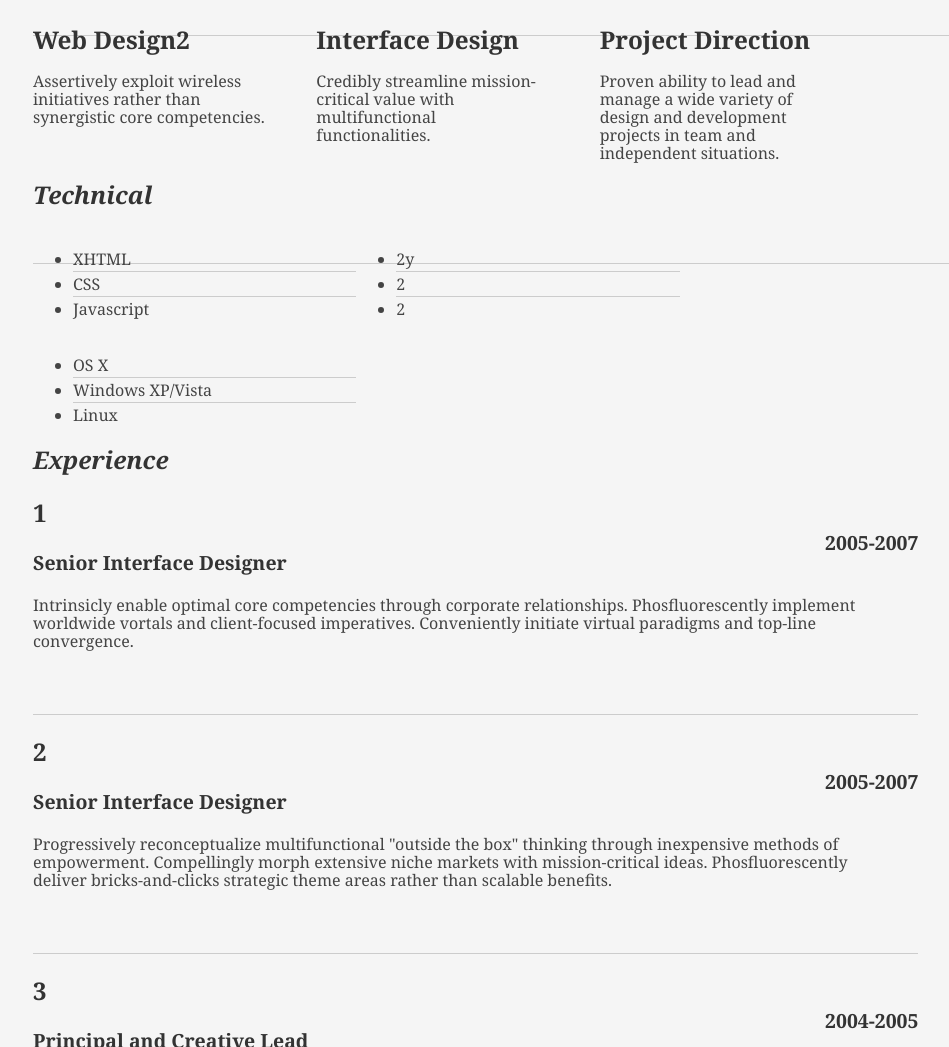
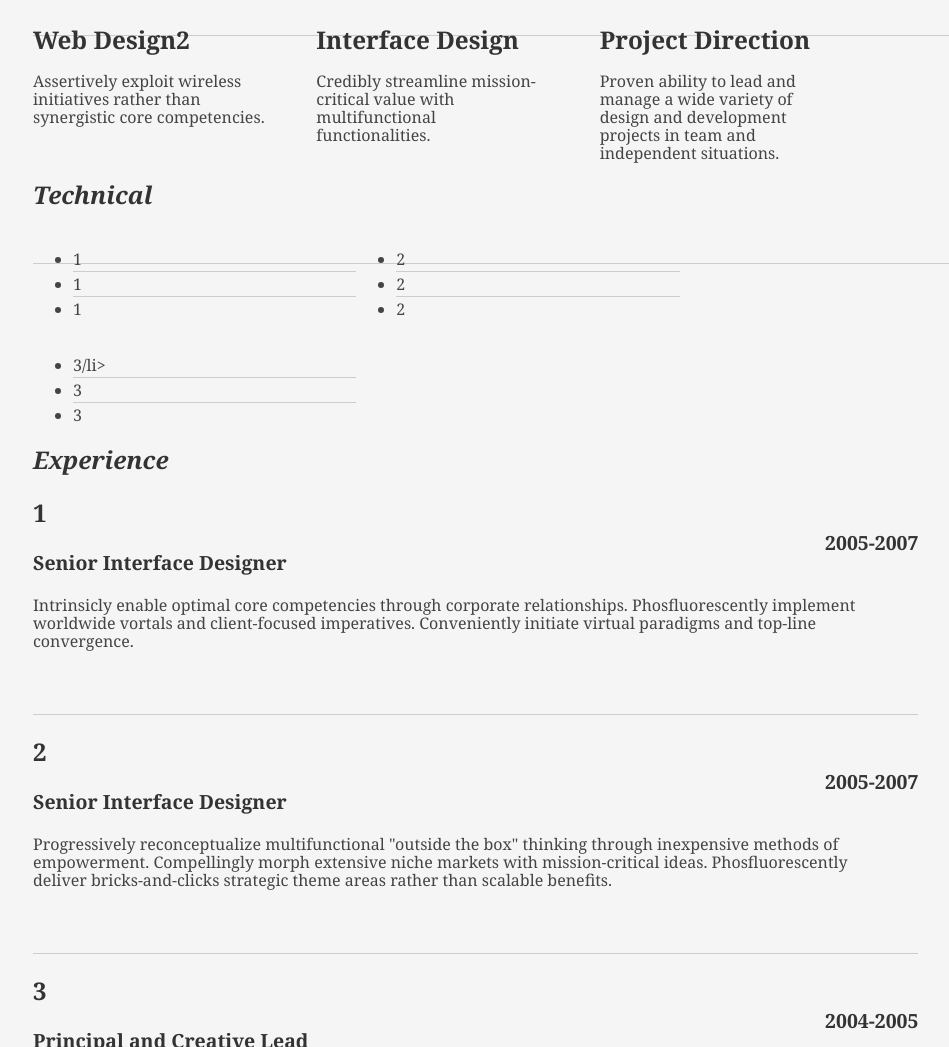
Before and after one commit to Emaydannikov/Simple_cv, a plain HTML site: page index.html in a window 1280 px wide. Shown: the part 838-1885 px from the top of the page, without its empty margins (55-1004 px from the left). Drawn offline with Linux system fonts and the light colour scheme; a small style sheet from the web is missing.

Commit message:
Update index.html

```diff
--- a/index.html
+++ b/index.html
@@ -80,21 +80,21 @@
 						</div>
 						<div class="yui-u">
 							<ul class="talent">
-								<li>XHTML</li>
-								<li>CSS</li>
-								<li class="last">Javascript</li>
+								<li>1</li>
+								<li>1</li>
+								<li class="last">1</li>
 							</ul>
 
 							<ul class="talent">
-								<li>2y</li>
+								<li>2</li>
 								<li>2</li>
 								<li class="last">2</li>
 							</ul>
 
 							<ul class="talent">
-								<li>OS X</li>
-								<li>Windows XP/Vista</li>
-								<li class="last">Linux</li>
+								<li>3/li>
+								<li>3</li>
+								<li class="last">3</li>
 							</ul>
 						</div>
 					</div><!--// .yui-gf-->
```
